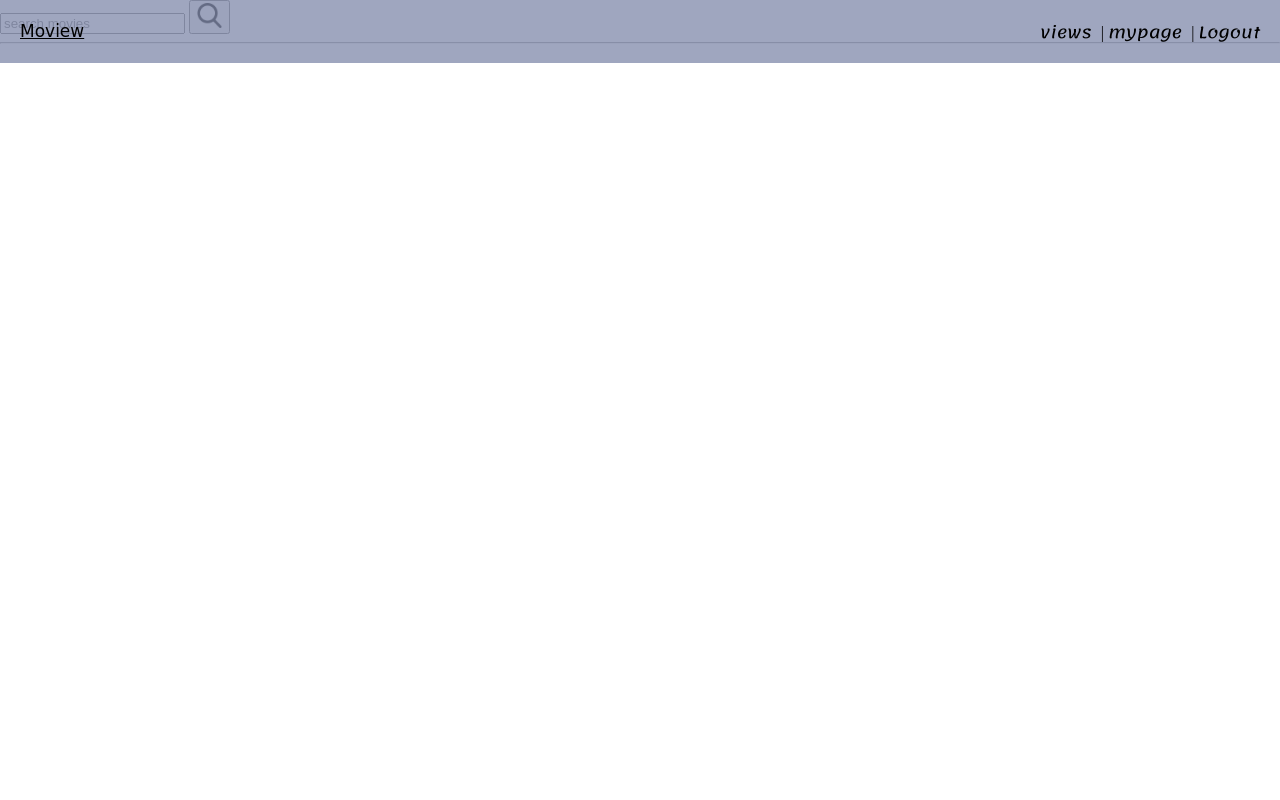
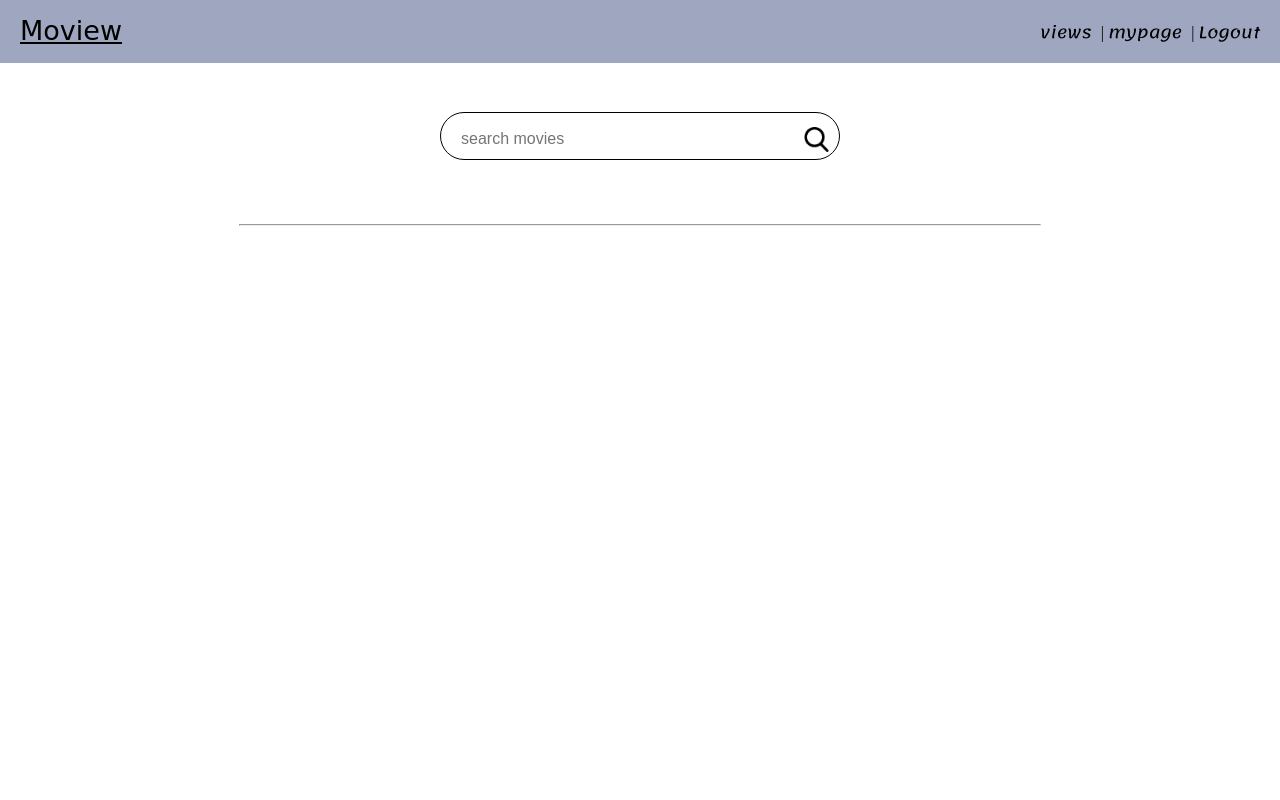
Before and after one commit to harrysee/Moview, a Django app: page / in a window 1280 px wide. Run offline with Django 3.2, Linux system fonts and the light colour scheme; data that the repository does not hold is empty; style sheets or scripts are compiled from the project's sources; some libraries are stand-ins or nearby versions; some web fonts are replaced.

Commit message:
movie-list complate

```diff
--- a/moview/urls.py
+++ b/moview/urls.py
@@ -5,7 +5,7 @@ app_name= 'moview'
 
 urlpatterns = [
     path('', views.index, name='index'),    # '/'에 해당되는 path
-    path('start/', views.start, name='index'),    # '/'에 해당되는 path
+    path('start/', views.start, name='start'),    # '/'에 해당되는 path
     path('create/', views.add_movie, name='create'),    # '/'에 해당되는 path
     path('<int:movie_id>/', views.movie_detail, name='detail'),
     path('delete/<int:movie_id>/', views.movie_delete, name='delete'),
--- a/static/css/style.scss
+++ b/static/css/style.scss
@@ -20,6 +20,8 @@ $font_ibm_regular : 'IBM Plex Sans Condensed', sans-serif;
 $font_ibm_light : 'IBM Plex Sans KR', sans-serif;
 $font_kurale :'Kurale', serif;
 
+$radious-movies:30px;
+
 @mixin link-text{
   color: $color_black;
   text-decoration: none;
@@ -33,11 +35,104 @@ $font_kurale :'Kurale', serif;
 @mixin container{ // 각 화면 컨테이너
   display: flex;
   height: 100vh;
+  flex-direction: column;
 }
 @mixin white-text{
   color: $color_wight;
   font-family: $font_ibm_light;
 }
+@mixin border-radius{
+  border-radius: 50px;
+}
+
+@mixin movie-item{
+  .movies{
+      display: grid;
+      grid-template-columns: 1fr 1fr 1fr 1fr;
+      grid-template-rows: repeat(auto-fill, minmax(100px, auto));
+      row-gap: 2em;
+      padding-left: 50px;
+      column-gap: 2em;
+      -ms-grid-column-align: start;
+      article{
+        position: relative;
+        display: table;
+        .image{
+          border-radius: $radious-movies;
+          box-shadow: 0 15px 24px 0px rgba(0,0,0.5,0.12), 0 8px 20px -2px rgba(0,0,0,0.06), 0 6px 10px -6px rgba(0,0,0,0.10);
+          vertical-align: middle;
+          width: 100%;
+          display: table-cell;
+        }
+        .text-box{
+          display: table-cell;
+          width: 100%;
+          height: 100%;
+          left: 0;
+          position: absolute;
+          border-radius: $radious-movies;
+          flex-direction: column;
+          justify-content: center;
+          line-height: 0;
+          top: 0;
+          text-align: center;
+          background-color: rgba(0, 0, 0, 0.32);
+          h2{
+            @include white-text;
+            padding-bottom: 10px;
+          }
+          .content{
+            @include white-text;
+            padding-top: 35%;
+            color: #dcdcdc;
+          }
+        }
+        &:before{
+          content: '';
+          background: none;
+          border-radius: 3px;
+          transition: opacity 0.1s ease-in;
+          will-change: opacity;
+          opacity: 0;
+        }
+        // CSS state ------------------------
+        &:hover > .image{
+          -moz-transform: scale(1.1);
+          -webkit-transform: scale(1.1);
+          -ms-transform: scale(1.1);
+          transform: scale(1.1);
+
+          &:before {
+            background-color: #333333;
+            opacity: 0.35;
+          }
+          &:after{
+            opacity: 0;
+          }
+        }
+        &:hover > .movie-box> .text-box{
+          -moz-transform: scale(1.1);
+          -webkit-transform: scale(1.1);
+          -ms-transform: scale(1.1);
+          transform: scale(1.1);
+          background-color: rgba(0, 0, 0, 0);
+
+          &:before {
+            background-color: rgba(0, 0, 0, 0);
+            opacity: 0.35;
+          }
+          &:after{
+            opacity: 0;
+          }
+        }
+        &:hover > .content{
+          background-color: transparent;
+          color: black;
+        }
+      }
+    }
+}
+
 // 전체 설정
 body{
   margin: 0;
@@ -61,7 +156,10 @@ nav{
     line-height: 62px;
     font-family: 'Knewave', cursive;
     padding-left: 20px;
-    @include link-text
+    @include link-text;
+    &:hover{
+      font-size: $size_logo+2;
+    }
   }
   .nav_list{
     list-style: none;
@@ -137,6 +235,7 @@ nav{
   }
 }
 
+// 랜덤 추천 아이콘
 .random-box{
   display: flex;
   position: absolute;
@@ -162,3 +261,61 @@ nav{
   }
 
 }
+
+// 목록 화면
+.main-container{
+  @include container;
+  justify-items: center;
+  align-items: center;
+  .inner{
+    @include container;
+    align-content: center;
+    align-items: center;
+    margin-top: 7em;
+    .search {
+      width: 25em;
+      height: 3em;
+      background: #FFFFFF;
+      border: 1px solid #000000;
+      box-sizing: border-box;
+      border-radius: 35px;
+      .searchForm{
+        display: flex;
+        align-self: center;
+        margin-top: 9px;
+        justify-content: space-between;
+        .search_input {
+          margin-left: 18px;
+          width: 25vw;
+          height: 4vh;
+          font-size: 1em;
+          border: none;
+          &:hover{
+            border:none;
+          }
+          &:active{
+            border: none;
+          }
+        }
+
+        #search-sub-btn {
+          align-self: center;
+          background-color: transparent;
+          border: none;
+          cursor: pointer;
+          padding-right: 10px;
+        }
+      }
+
+    }
+    .main-line{
+      margin-top: 4em;
+      margin-bottom: 4em;
+      width: 50em;
+    }
+    // 아이템들
+    @include movie-item;
+  }
+}
+
+// mypage 화면
--- a/templates/movielist.html
+++ b/templates/movielist.html
@@ -1,18 +1,24 @@
 {#  영화리스트 for문 돌리기 #}
+
 {% for movie,style in multilist %}
     <article class="{{ style }}">
         <span class="image">
             {% if movie.moviewimg %}
-                <img src="{{ movie.moviewimg.url }}" alt="영화이미지"/>
+                <img src="{{ movie.moviewimg.url }}" alt="영화이미지" class="image"/>
             {% else %}
-                <img src="/static/images/pic01.jpg" alt="영화이미지"/>
+                <img src="/static/images/pic01.jpg" alt="영화이미지" class="image"/>
             {% endif %}
         </span>
-        <a href="{% url 'moview:detail' movie.id %}">
-            <h2>{{ movie.moviename }}</h2>
-            <div class="content">
-                <p>{{ movie.moviewline }}</p>
+{#    style="background-color: {{ style }}"#}
+        <a href="{% url 'moview:detail' movie.id %}" class="movie-box" >
+            <div class="text-box">
+                <div class="content">
+                    <h2>{{ movie.moviename }}</h2>
+                    <p>{{ movie.moviewline }}</p>
+                </div>
+
             </div>
         </a>
+
     </article>
 {% endfor %}
--- a/templates/moview/index.html
+++ b/templates/moview/index.html
@@ -7,7 +7,7 @@
             <div class="search">
                 <form action="{% url 'moview:index' %}" class="searchForm">
                     <input type="text" name="kw" class="search_input kw" value="{{ kw|default_if_none:'' }}" placeholder="search movies"/>
-                    <button type="submit"><img src="/static/images/search.png" width="25" /></button>
+                    <button type="submit" id="search-sub-btn" ><img align="right" class="search-img" src="/static/images/search.png" width="25" /></button>
                 </form>
             </div>
             <hr class="main-line">
--- a/templates/nav.html
+++ b/templates/nav.html
@@ -1,6 +1,6 @@
 
 <nav>
-   <a class="logo" href="#">Moview</a>
+   <a class="logo" href="{% url 'moview:start' %}">Moview</a>
     <ul class="nav_list">
         <li class="list item_view"><a href="{% url 'moview:index' %}">views  </a>  &nbsp;|&nbsp;</li>
         <li class="list item_mypage"><a href="{% url 'moview:mymovie' %}">mypage  </a> &nbsp;|&nbsp;</li>
```
